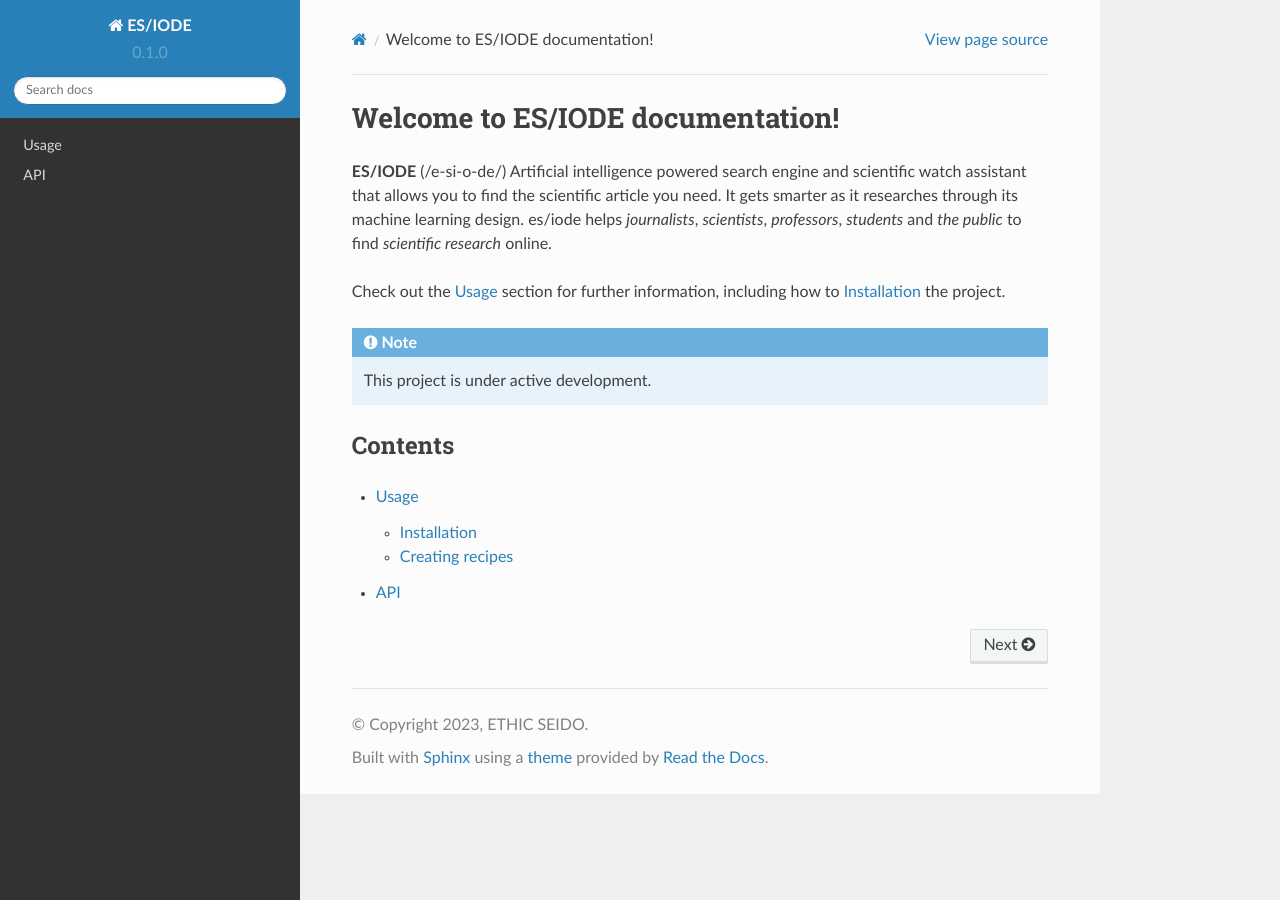
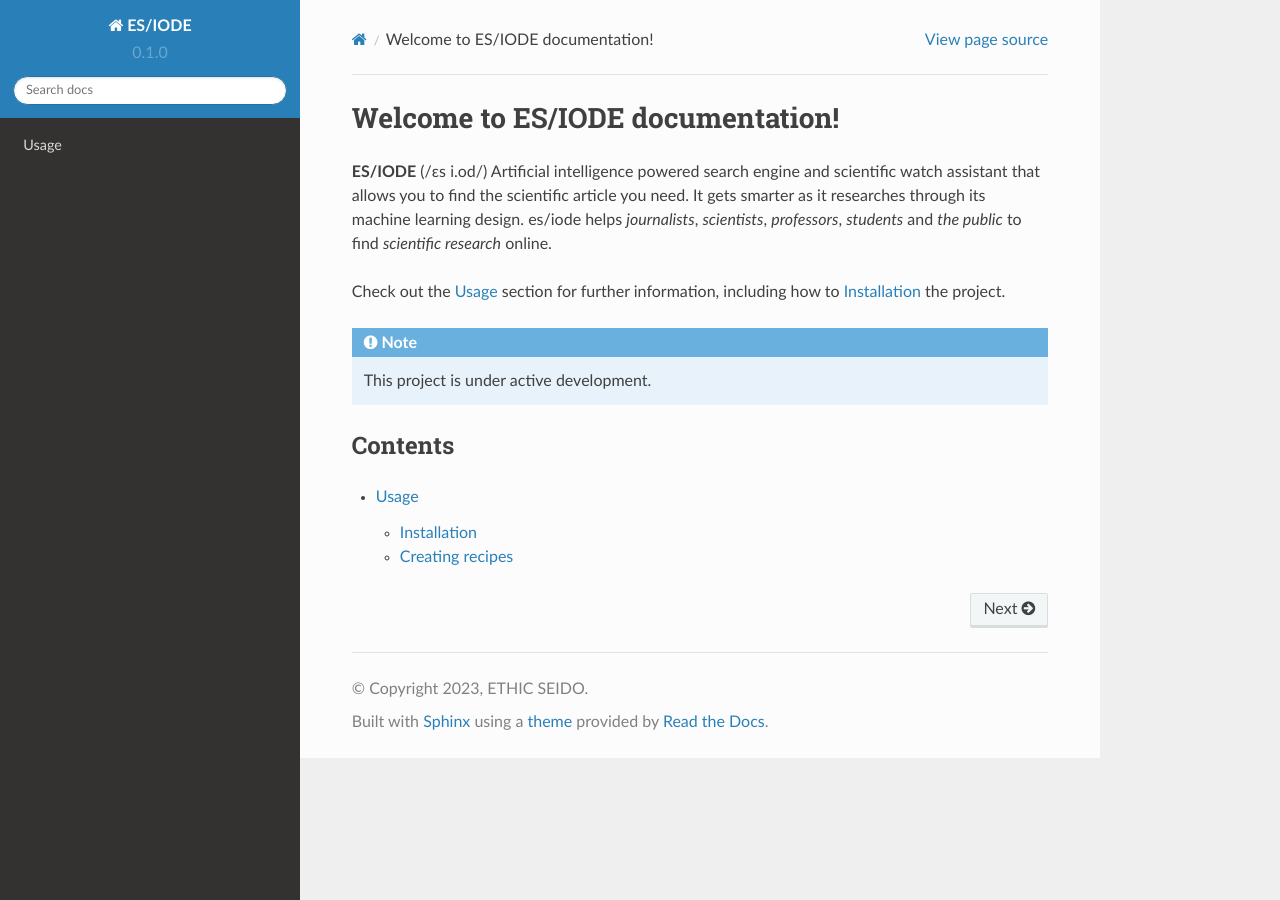
Before and after one commit to ethic-seido/Documentations, a Sphinx documentation site: the page built from docs/source/index.rst, in a window 1280 px wide. Built offline with Sphinx 7.4.7 and the Read the Docs theme 2.0.0, drawn with Linux system fonts in a browser that asks for light colours.

Commit message:
Update index.rst

```diff
--- a/docs/source/index.rst
+++ b/docs/source/index.rst
@@ -1,7 +1,7 @@
 Welcome to ES/IODE documentation!
 ===================================
 
-**ES/IODE** (/e-si-o-de/) Artificial intelligence powered search engine and scientific watch assistant that allows you to find the scientific article you need. It gets smarter as it researches through its machine learning design. es/iode helps *journalists*, *scientists*, *professors*, *students* and *the public* to find *scientific research* online.
+**ES/IODE** (/ɛs i.od/) Artificial intelligence powered search engine and scientific watch assistant that allows you to find the scientific article you need. It gets smarter as it researches through its machine learning design. es/iode helps *journalists*, *scientists*, *professors*, *students* and *the public* to find *scientific research* online.
 
 
 Check out the :doc:`usage` section for further information, including
@@ -17,4 +17,3 @@ Contents
 .. toctree::
 
    usage
-   api
```
